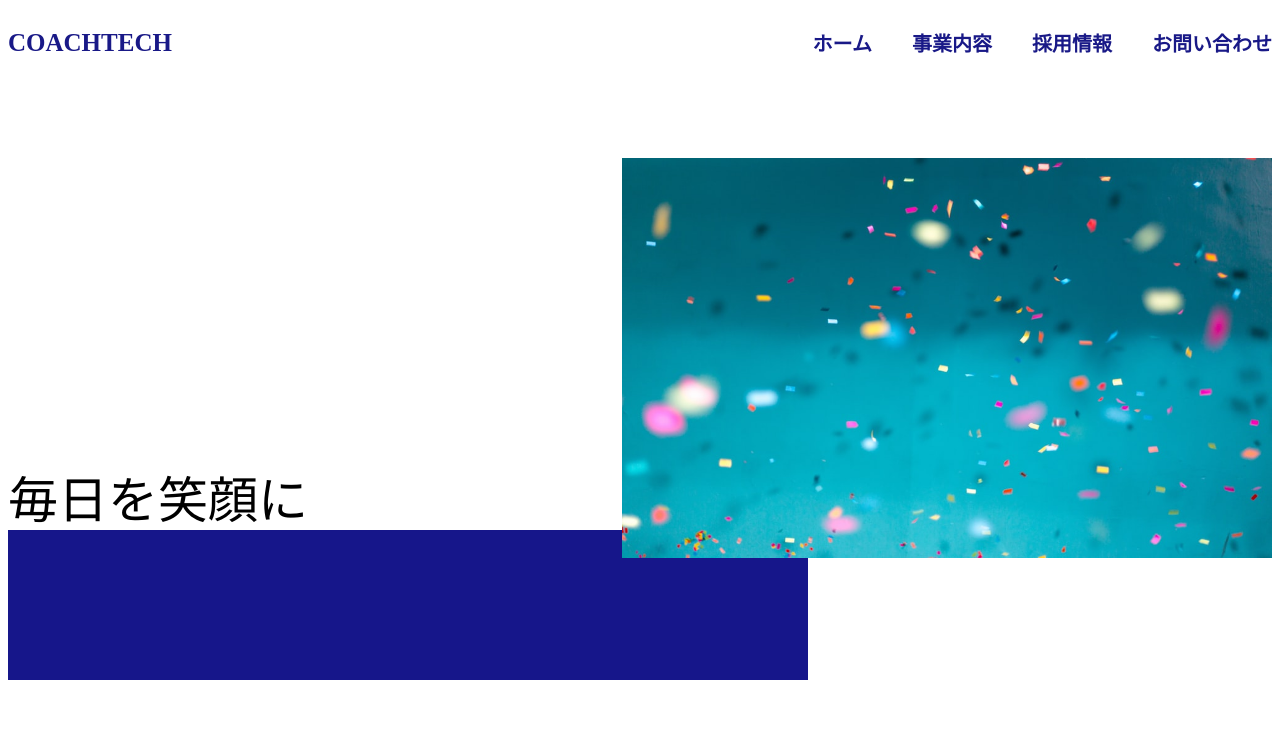
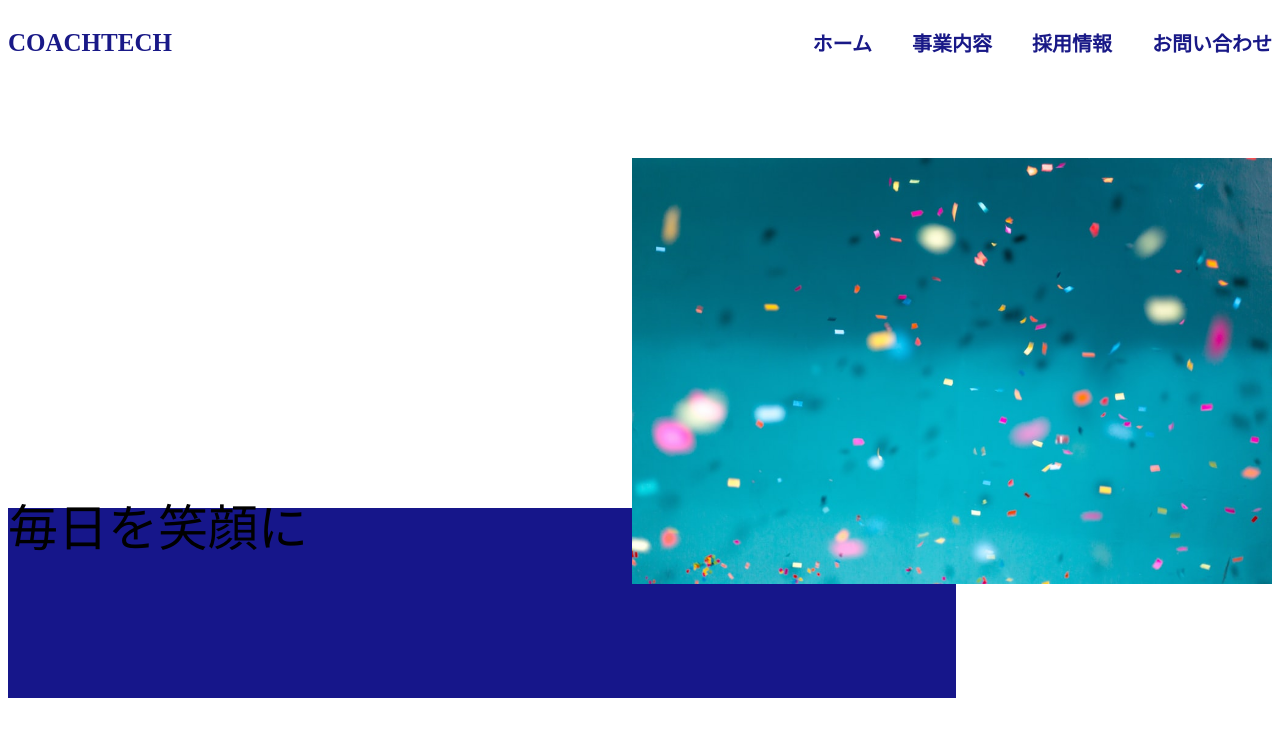
Before and after one commit to myoksnt/20240224_miyaoka_css, a plain HTML site: page index.html in a window 1280 px wide. Drawn offline with Linux system fonts and the light colour scheme.

Commit message:
css-test

```diff
--- a/css/style.css
+++ b/css/style.css
@@ -24,14 +24,13 @@ ul {
 }
 
 img {
-    width: 650px;
-    height: 400px;
+    width: 50vw;
+    height: auto;
 }
 
 .blue-box {
-    position: absolute;
-    width: 800px;
-    height: 150px;
+    width: 75%;
+    aspect-ratio: 5 / 1;
     top: 530px;
     background-color: rgb(22, 22, 138);
     z-index: 0;
@@ -41,5 +40,5 @@ p {
     font-size: 50px;
     color: black;
     text-align: left;
-    transform: translate(0px, -72px);
+    transform: translate(0px, -260px);
 }
--- a/index.html
+++ b/index.html
@@ -21,7 +21,7 @@
         <div class="relative">
             <img src="img/firstview.jpeg" alt="">
         </div>
-        <div class="absolute blue-box"></div>
+        <div class="aspect-ratio- blue-box"></div>
         <div>
             <p>毎日を笑顔に</p>
         </div>
```
